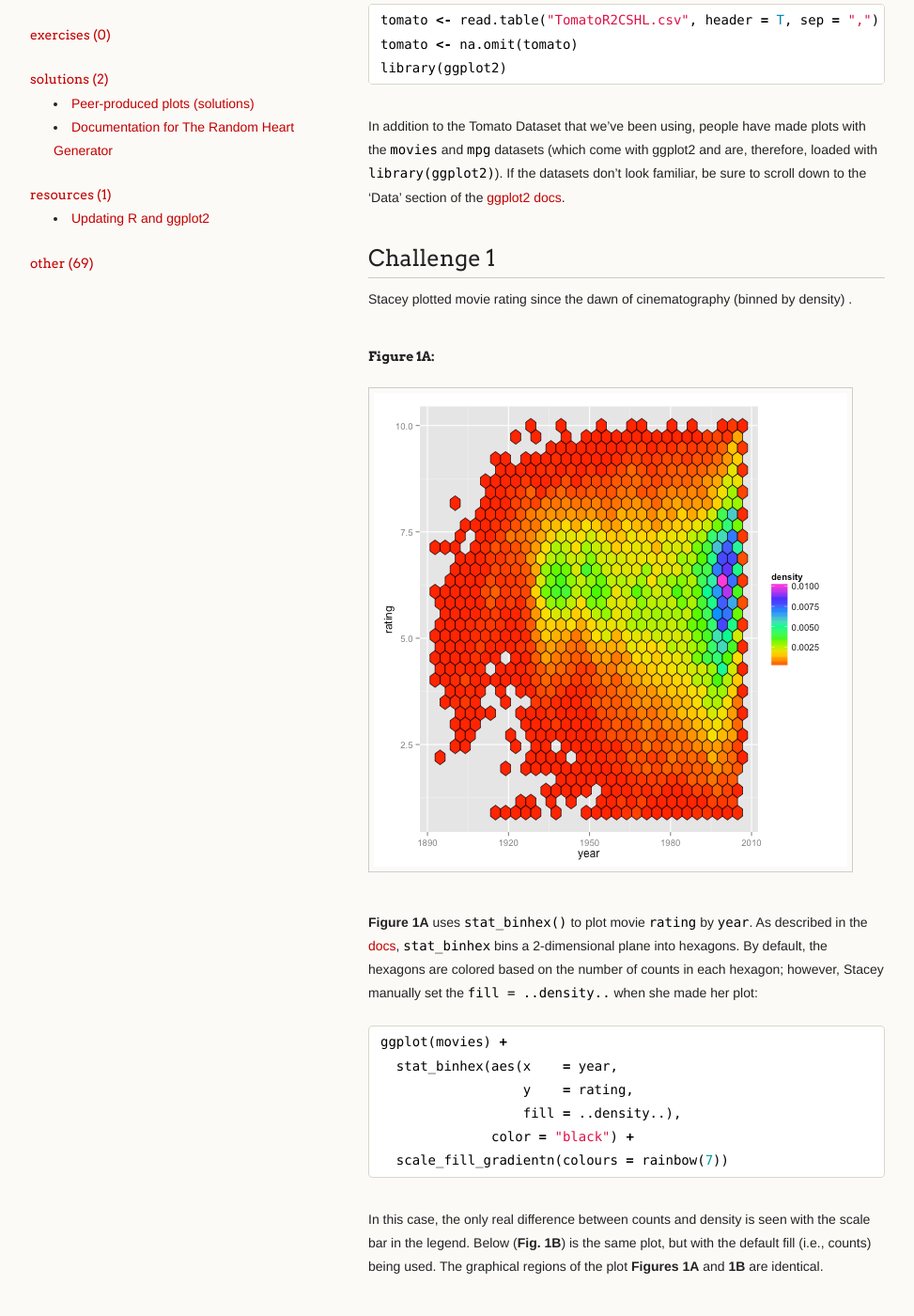
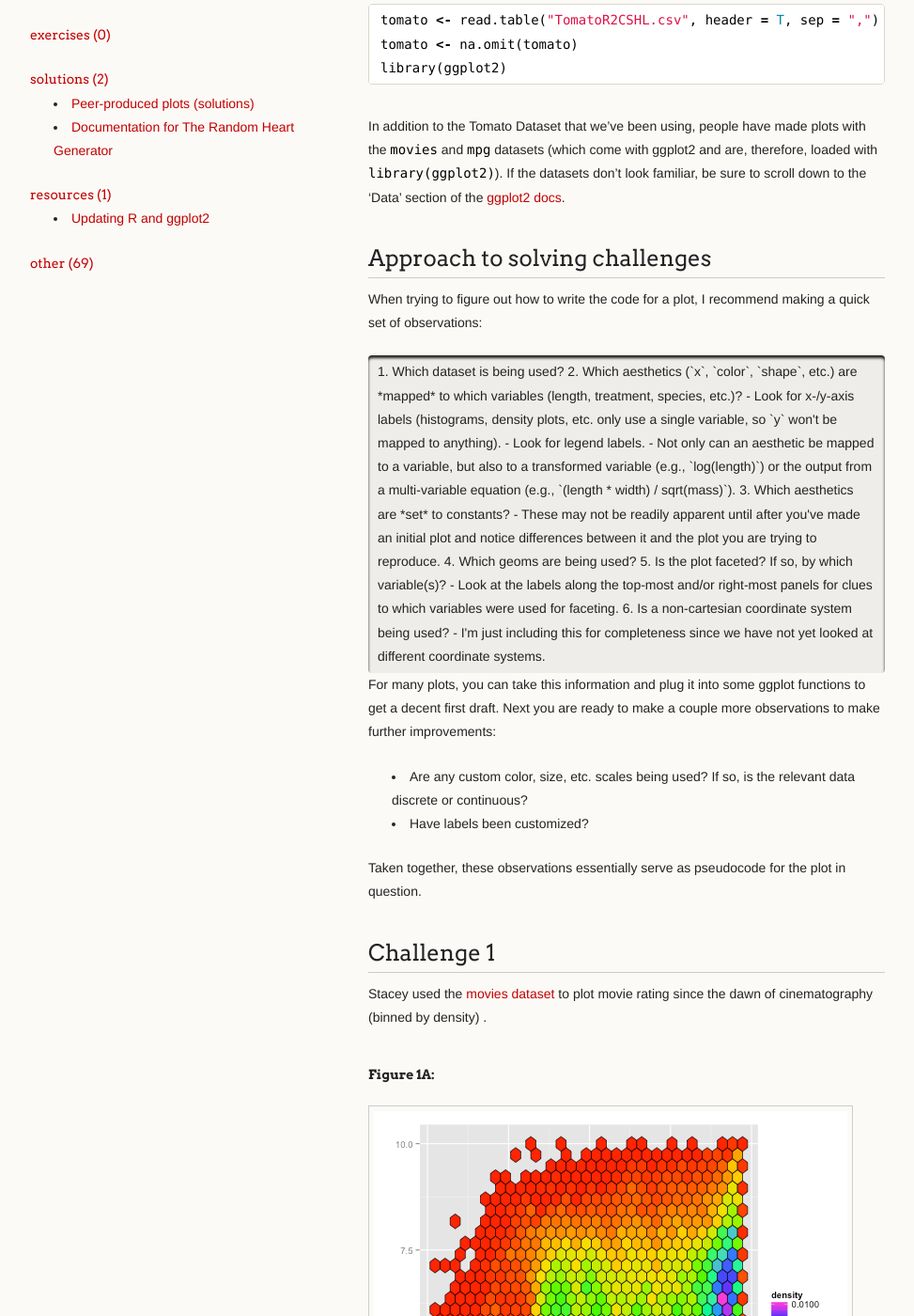
Before and after one commit to mfcovington/r_club, a Jekyll site: the page built from _posts/2013-02-28-peer-produced-plots-solutions.md, in a window 1280 px wide and 1400 px high, scrolled down 353 px. Shown: the whole window at 94% size, without its empty margins (18-991 px from the left). Built offline with Jekyll 4.4.1, drawn with Linux system fonts in a browser that asks for light colours; Markdown is read by kramdown in place of the engine named in the settings; comment, search, counter and statistics services are not loaded; some of the changed text lies outside the part shown.

Commit message:
update content

````diff
--- a/_posts/2013-02-28-peer-produced-plots-solutions.md
+++ b/_posts/2013-02-28-peer-produced-plots-solutions.md
@@ -27,24 +27,67 @@ library(ggplot2)
 
 In addition to the Tomato Dataset that we've been using, people have made plots with the `movies` and `mpg` datasets (which come with ggplot2 and are, therefore, loaded with `library(ggplot2)`). If the datasets don't look familiar, be sure to scroll down to the 'Data' section of the [ggplot2 docs](http://docs.ggplot2.org/current/).
 
+## Approach to solving challenges
+
+When trying to figure out how to write the code for a plot, I recommend making a quick set of observations:
+
+<aside class="hint">
+
+1. Which dataset is being used?
+2. Which aesthetics (`x`, `color`, `shape`, etc.) are *mapped* to which variables (length, treatment, species, etc.)?
+    - Look for x-/y-axis labels (histograms, density plots, etc. only use a single variable, so `y` won't be mapped to anything).
+    - Look for legend labels.
+    - Not only can an aesthetic be mapped to a variable, but also to a transformed variable (e.g., `log(length)`) or the output from a multi-variable equation (e.g., `(length * width) / sqrt(mass)`).
+3. Which aesthetics are *set* to constants?
+    - These may not be readily apparent until after you've made an initial plot and notice differences between it and the plot you are trying to reproduce.
+4. Which geoms are being used?
+5. Is the plot faceted? If so, by which variable(s)?
+    - Look at the labels along the top-most and/or right-most panels for clues to which variables were used for faceting.
+6. Is a non-cartesian coordinate system being used?
+    - I'm just including this for completeness since we have not yet looked at different coordinate systems.
+
+</aside>
+
+For many plots, you can take this information and plug it into some ggplot functions to get a decent first draft. Next you are ready to make a couple more observations to make further improvements:
+
+- Are any custom color, size, etc. scales being used? If so, is the relevant data discrete or continuous?
+- Have labels been customized?
+
+Taken together, these observations essentially serve as pseudocode for the plot in question.
+
 ## Challenge 1
 
-Stacey plotted movie rating since the dawn of cinematography (binned by density) .
+Stacey used the [movies dataset](http://docs.ggplot2.org/current/movies.html) to plot movie rating since the dawn of cinematography (binned by density) .
 
 #### Figure 1A:
 
 ![plot of chunk 2013-02-26-challenge01]({{ site.figurl }}/2013-02-26-challenge01.png)
 
 
-**Figure 1A** uses `stat_binhex()` to plot movie `rating` by `year`. As described in the [docs](http://docs.ggplot2.org/current/stat_binhex.html), `stat_binhex` bins a 2-dimensional plane into hexagons. By default, the hexagons are colored based on the number of counts in each hexagon; however, Stacey manually set the `fill = ..density..` when she made her plot:
+<aside class="hint">
+
+1. dataset: `movies`
+2. mappings:
+    - `x`: year
+    - `y`: rating
+    - `fill`: density
+3. settings:
+    - `color`: black (This isn't really noticeable until you build the plot and find that there are no black borders on the hexagons)
+4. geom(s): `geom_hex()`
+5. facets: NA
+6. coordinates: cartesian
+
+</aside>
+
+Based on our observations, we see that **Figure 1A** uses `geom_hex()` (which bins a 2-dimensional plane into hexagons) to plot movie `rating` by `year`. By default, the hexagons are colored based on the number of counts in each hexagon; however, Stacey manually set the `fill = ..density..` when she made her plot:
 
 
 ```r
 ggplot(movies) +
-  stat_binhex(aes(x    = year,
-                  y    = rating,
-                  fill = ..density..),
-              color = "black") +
+  geom_hex(aes(x    = year,
+               y    = rating,
+               fill = ..density..),
+           color = "black") +
   scale_fill_gradientn(colours = rainbow(7))
 ```
 
@@ -56,9 +99,9 @@ In this case, the only real difference between counts and density is seen with t
 
 ```r
 ggplot(movies) +
-  stat_binhex(aes(x = year,
-                  y = rating),
-              color = "black") +
+  geom_hex(aes(x = year,
+               y = rating),
+           color = "black") +
   scale_fill_gradientn(colours = rainbow(7))
 ```
 
@@ -72,9 +115,9 @@ However, if we were to instead make this plot faceted, we begin to see the diffe
 
 ```r
 ggplot(movies) +
-  stat_binhex(aes(x = year,
-                  y = rating),
-              color = "black") +
+  geom_hex(aes(x = year,
+               y = rating),
+           color = "black") +
   scale_fill_gradientn(colours = rainbow(7)) +
   facet_grid(. ~ Drama)
 ```
@@ -87,10 +130,10 @@ ggplot(movies) +
 
 ```r
 ggplot(movies) +
-  stat_binhex(aes(x    = year,
-                  y    = rating,
-                  fill = ..density..),
-              color = "black") +
+  geom_hex(aes(x    = year,
+               y    = rating,
+               fill = ..density..),
+           color = "black") +
   scale_fill_gradientn(colours = rainbow(7)) +
   facet_grid(. ~ Drama)
 ```
@@ -101,7 +144,7 @@ ggplot(movies) +
 When reproducing this plot, many people had issues with setting the border of each hexbin to black. To set the color successfully, you need to remember two things:
 
 - The color of lines, dots, borders, etc. is specified with `color` and the fill color for shapes with `fill`.
-- When you are mapping a data attribute to a graphical attribute, you specify that inside `aes()`; however, when setting a graphical attribute to a specific value, color, etc., it needs to be done *outside* of `aes()`. I've formatted the indentation pattern of the code snippets above to reinforce the fact that `x`, `y`, and, `fill` are aesthetics, but `color` is not.
+- When you are mapping an aesthetic to a variable (of your dataset), you specify that inside `aes()`; however, when setting an aesthetic to a constant value, color, etc., it needs to be done *outside* of `aes()`. I've formatted the indentation pattern of the code snippets above to reinforce the fact that `x`, `y`, and, `fill` are aesthetics, but `color` is not.
 
 <aside class="warn">
 **Warning:** Most of the time, ggplot2 accepts `color` and `colour` interchangeably; however, inside `scale_fill_gradientn()` is currently an exception and `colour` must be used.
@@ -116,7 +159,20 @@ Ciera plotted MPAA movie rating trends over the last couple decades.
 ![plot of chunk 2013-02-26-challenge02]({{ site.figurl }}/2013-02-26-challenge02.png)
 
 
-We need to start by sub-setting the movies such that we are only considering movies with MPAA ratings since 1990.
+<aside class="hint">
+
+1. dataset: `movies`
+2. mappings:
+    - `x`: year
+    - `fill`: MPAA rating
+3. settings: NA
+4. geom(s): `geom_density()`
+5. facets: NA
+6. coordinates: cartesian
+
+</aside>
+
+We need to start by sub-setting the movies such that we are only considering movies with MPAA ratings since 1990. Here are two equally valid ways to subset the data:
 
 
 ```r
@@ -124,9 +180,15 @@ movies.mpaa.new <- subset(movies, mpaa != "" & year >= 1990)
 ```
 
 
-For this plot, we'll assign each part of the plot to a separate variable and then combine them to generate the plot.
 
-For the base of the plot, we specify the data subset (`movies.mpaa.new`) that we just created and map the aesthetics `x` and `fill`. Unlike `stat_binhex()` plots, `color` in a `geom_density()` plot defaults to black so we don't need to set it.
+```r
+movies.mpaa.new <- movies[movies$mpaa != "" & movies$year >= 1990, ]
+```
+
+
+There are multiple ways to assemble the code for building a plot. To emphasize the different layers/components of a ggplot2-generated figure, we'll assign each part of the plot to a separate variable and then combine them to generate **Figure 2**.
+
+For the base of the plot, we specify the data subset (`movies.mpaa.new`) that we just created and map the aesthetics `x` and `fill`. Unlike `geom_hex()` plots, `color` in a `geom_density()` plot defaults to black so we don't need to set it.
 
 
 ```r
@@ -159,6 +221,7 @@ To move the legend from the right-side of the figure to the bottom, we can set t
 theme.custom <- theme(legend.position = "bottom")
 ```
 
+
 <aside class="warn">
 **Warning:** Remember that customizing the look of ggplots with `opts()` has been deprecated. If you are using `opts()`, find a different way to accomplish what you want. Even if `opts()` might work for you now, the functionality could change or break with any new release of ggplot2.
 </aside>
@@ -170,6 +233,7 @@ Now that we've defined each component of **Figure 2**, we can put them together
 base + density + label + theme.custom
 ```
 
+
 I won't bother actually plotting this here, because it will be identical to **Figure 2**; however, I hope you can see the potential here for highly-readable modular customization. Rather than copy and pasting a big chunk of code for making small changes to create new plots, you can assign to variables any parts that you want to remain constant between your plots.
 
 ## Challenge 3
@@ -179,6 +243,25 @@ Miguel is a huge fan of the written word. One of his life goals is to bridge the
 #### Figure 3A:
 
 ![plot of chunk 2013-02-26-challenge03]({{ site.figurl }}/2013-02-26-challenge03.png)
+
+
+<aside class="hint">
+
+1. dataset: `tomato`
+2. mappings:
+    - `x`: altitude
+    - `y`: hypocotyl length
+    - `label`: species (this is a `geom_text`-specific aesthetic)
+    - `color`: treatment
+    - `size`: leaf number
+3. settings:
+    - `angle`: 30° (This isn't really noticeable until you build the plot and find that the text is horizontal)
+4. geom(s): `geom_text()`
+5. facets: who
+6. coordinates: cartesian
+
+</aside>
+
 
 **Figure 3A** can be generated with:
 
@@ -238,6 +321,23 @@ Cody found a geom that can be used to compare distributions by plotting them alo
 ![plot of chunk 2013-02-26-challenge04]({{ site.figurl }}/2013-02-26-challenge04.png)
 
 
+<aside class="hint">
+
+1. dataset: `tomato`
+2. mappings:
+    - `x`: leaf length
+    - `y`: leaf width
+    - `color`: who
+3. settings: NA
+4. geom(s):
+    - `geom_point()`
+    - `geom_rug()`
+5. facets: NA
+6. coordinates: cartesian
+
+</aside>
+
+
 
 ```r
 ggplot(tomato, aes(x      = leafleng,
@@ -259,6 +359,21 @@ For Valentine's Day, Jessica received a $20 gift card for a local gas station. B
 
 ![plot of chunk 2013-02-26-challenge05]({{ site.figurl }}/2013-02-26-challenge05.png)
 
+
+<aside class="hint">
+
+1. dataset: `mpg`
+2. mappings:
+    - `x`: class
+    - `y`: highway mpg
+    - `fill`: manufacturer
+    - `color`: manufacturer (The default border color for `geom_dotplot()` dots is black)
+3. settings: NA
+4. geom(s): `geom_dotplot()`
+5. facets: NA
+6. coordinates: cartesian
+
+</aside>
 
 
 ```r
@@ -284,9 +399,11 @@ Hsin-Yen was curious about the terrain and altitude where various tomato species
 
 ![plot of chunk 2013-02-26-challenge06]({{ site.figurl }}/2013-02-26-challenge06.png)
 
+
 <aside class="hint">
 
 To get you started, I'll show you how to use the `get_map()` function from the `ggmap` library to extract a raster object of the map. (see pg. 11 of the [`ggmap` documentation](http://cran.r-project.org/web/packages/ggmap/ggmap.pdf)):
+
 
 ```r
 library(ggmap)
@@ -294,6 +411,7 @@ map <- get_map(location = c(lon = -75, lat = -16),
                zoom     = 5,
                maptype  = 'satellite')
 ```
+
 
 **Hints:**
 
@@ -335,6 +453,7 @@ Not one to be outdone, Stacey demonstrates that she also knows the ways of the w
 
 ![plot of chunk 2013-02-26-challenge07]({{ site.figurl }}/2013-02-26-challenge07.png)
 
+
 <aside class="hint">
 
 **Hints:**
````
